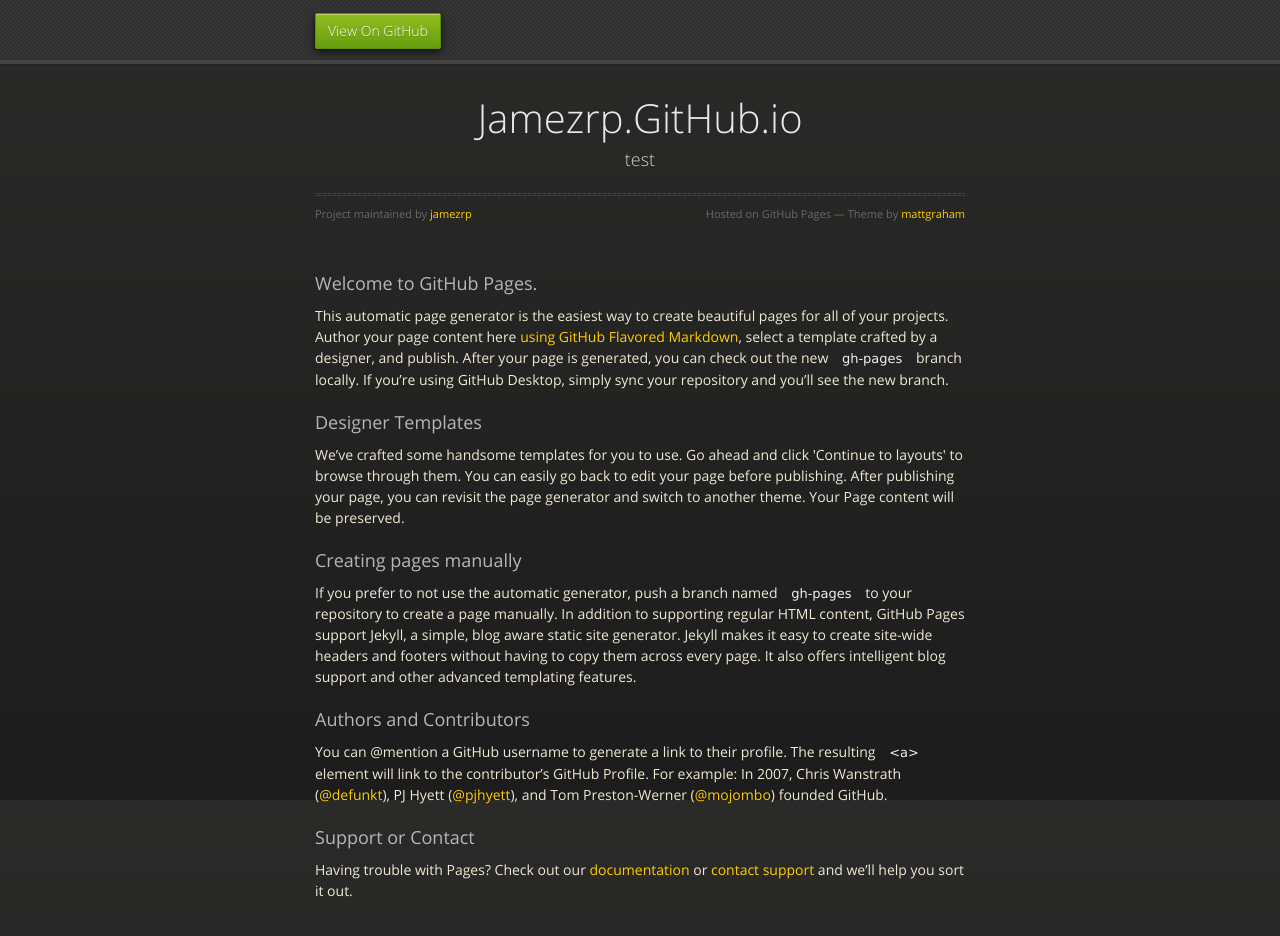
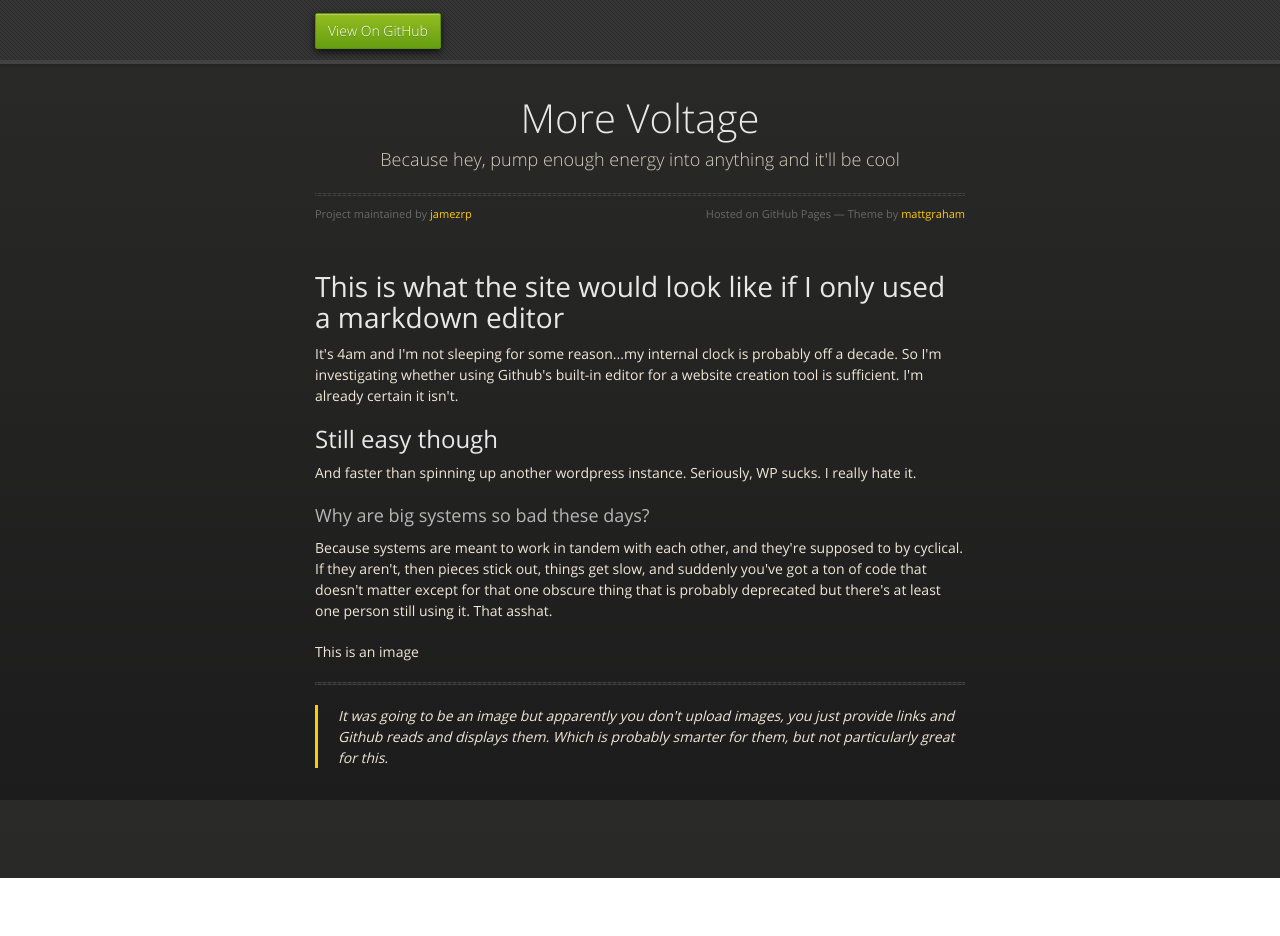
Before and after one commit to jamezrp/jamezrp.github.io, a plain HTML site: page index.html in a window 1280 px wide. After the commit the page ends 878 px from the top, so only its background shows below. Drawn offline with nearby package versions, Linux system fonts and the light colour scheme.

Commit message:
Replace master branch with page content via GitHub

```diff
--- a/index.html
+++ b/index.html
@@ -3,7 +3,7 @@
   <head>
     <meta charset="utf-8">
     <meta http-equiv="X-UA-Compatible" content="chrome=1">
-    <title>Jamezrp.GitHub.io by jamezrp</title>
+    <title>More Voltage by jamezrp</title>
     <link rel="stylesheet" href="stylesheets/styles.css">
     <link rel="stylesheet" href="stylesheets/github-dark.css">
     <script src="https://ajax.googleapis.com/ajax/libs/jquery/1.7.1/jquery.min.js"></script>
@@ -28,37 +28,35 @@
 
       <section>
         <div id="title">
-          <h1>Jamezrp.GitHub.io</h1>
-          <p>test</p>
+          <h1>More Voltage</h1>
+          <p>Because hey, pump enough energy into anything and it&#39;ll be cool</p>
           <hr>
           <span class="credits left">Project maintained by <a href="https://github.com/jamezrp">jamezrp</a></span>
           <span class="credits right">Hosted on GitHub Pages &mdash; Theme by <a href="https://twitter.com/michigangraham">mattgraham</a></span>
         </div>
 
-        <h3>
-<a id="welcome-to-github-pages" class="anchor" href="#welcome-to-github-pages" aria-hidden="true"><span aria-hidden="true" class="octicon octicon-link"></span></a>Welcome to GitHub Pages.</h3>
+        <h1>
+<a id="this-is-what-the-site-would-look-like-if-i-only-used-a-markdown-editor" class="anchor" href="#this-is-what-the-site-would-look-like-if-i-only-used-a-markdown-editor" aria-hidden="true"><span aria-hidden="true" class="octicon octicon-link"></span></a>This is what the site would look like if I only used a markdown editor</h1>
 
-<p>This automatic page generator is the easiest way to create beautiful pages for all of your projects. Author your page content here <a href="https://guides.github.com/features/mastering-markdown/">using GitHub Flavored Markdown</a>, select a template crafted by a designer, and publish. After your page is generated, you can check out the new <code>gh-pages</code> branch locally. If you’re using GitHub Desktop, simply sync your repository and you’ll see the new branch.</p>
+<p>It's 4am and I'm not sleeping for some reason...my internal clock is probably off a decade. So I'm investigating whether using Github's built-in editor for a website creation tool is sufficient. I'm already certain it isn't.</p>
+
+<h2>
+<a id="still-easy-though" class="anchor" href="#still-easy-though" aria-hidden="true"><span aria-hidden="true" class="octicon octicon-link"></span></a>Still easy though</h2>
+
+<p>And faster than spinning up another wordpress instance. Seriously, WP sucks. I really hate it. </p>
 
 <h3>
-<a id="designer-templates" class="anchor" href="#designer-templates" aria-hidden="true"><span aria-hidden="true" class="octicon octicon-link"></span></a>Designer Templates</h3>
+<a id="why-are-big-systems-so-bad-these-days" class="anchor" href="#why-are-big-systems-so-bad-these-days" aria-hidden="true"><span aria-hidden="true" class="octicon octicon-link"></span></a>Why are big systems so bad these days?</h3>
 
-<p>We’ve crafted some handsome templates for you to use. Go ahead and click 'Continue to layouts' to browse through them. You can easily go back to edit your page before publishing. After publishing your page, you can revisit the page generator and switch to another theme. Your Page content will be preserved.</p>
+<p>Because systems are meant to work in tandem with each other, and they're supposed to by cyclical. If they aren't, then pieces stick out, things get slow, and suddenly you've got a ton of code that doesn't matter except for that one obscure thing that is probably deprecated but there's at least one person still using it. That asshat. </p>
 
-<h3>
-<a id="creating-pages-manually" class="anchor" href="#creating-pages-manually" aria-hidden="true"><span aria-hidden="true" class="octicon octicon-link"></span></a>Creating pages manually</h3>
+<p>This is an image</p>
 
-<p>If you prefer to not use the automatic generator, push a branch named <code>gh-pages</code> to your repository to create a page manually. In addition to supporting regular HTML content, GitHub Pages support Jekyll, a simple, blog aware static site generator. Jekyll makes it easy to create site-wide headers and footers without having to copy them across every page. It also offers intelligent blog support and other advanced templating features.</p>
+<hr>
 
-<h3>
-<a id="authors-and-contributors" class="anchor" href="#authors-and-contributors" aria-hidden="true"><span aria-hidden="true" class="octicon octicon-link"></span></a>Authors and Contributors</h3>
-
-<p>You can @mention a GitHub username to generate a link to their profile. The resulting <code>&lt;a&gt;</code> element will link to the contributor’s GitHub Profile. For example: In 2007, Chris Wanstrath (<a href="https://github.com/defunkt" class="user-mention">@defunkt</a>), PJ Hyett (<a href="https://github.com/pjhyett" class="user-mention">@pjhyett</a>), and Tom Preston-Werner (<a href="https://github.com/mojombo" class="user-mention">@mojombo</a>) founded GitHub.</p>
-
-<h3>
-<a id="support-or-contact" class="anchor" href="#support-or-contact" aria-hidden="true"><span aria-hidden="true" class="octicon octicon-link"></span></a>Support or Contact</h3>
-
-<p>Having trouble with Pages? Check out our <a href="https://help.github.com/pages">documentation</a> or <a href="https://github.com/contact">contact support</a> and we’ll help you sort it out.</p>
+<blockquote>
+<p>It was going to be an image but apparently you don't upload images, you just provide links and Github reads and displays them. Which is probably smarter for them, but not particularly great for this.</p>
+</blockquote>
       </section>
 
     </div>
```
Also changed, not shown: params.json (+3 -3 lines).
